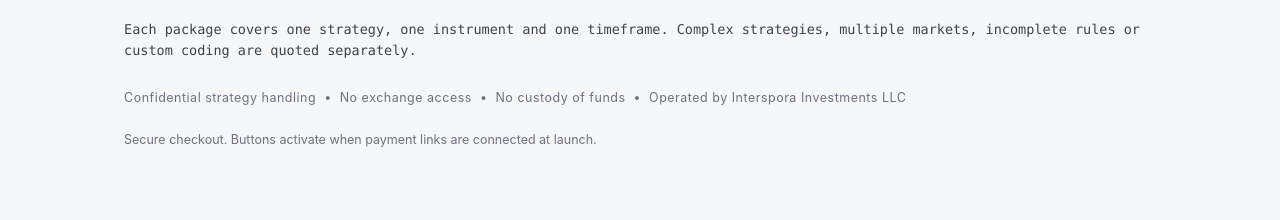
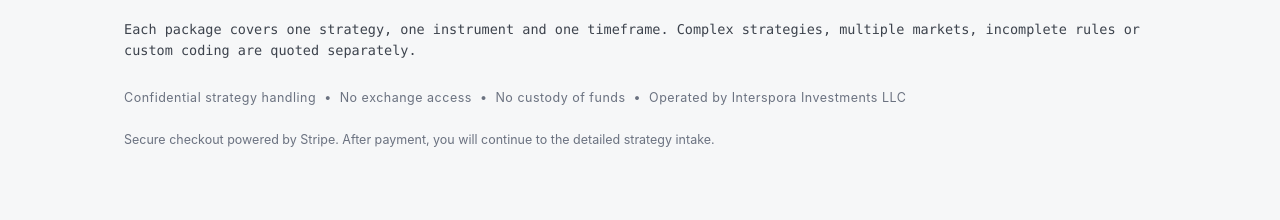
Before and after one commit to Interspora/spiractive-website, a website: page index.html in a window 1280 px wide. Shown: the part 4300-4520 px from the top of the page. Drawn offline with Linux system fonts and the light colour scheme.

Commit message:
Update live checkout guidance

```diff
--- a/index.html
+++ b/index.html
@@ -203,7 +203,7 @@
     </div>
     <p class="scope-note">Each package covers one strategy, one instrument and one timeframe. Complex strategies, multiple markets, incomplete rules or custom coding are quoted separately.</p>
     <p class="trust-line trust-line-dark">Confidential strategy handling &nbsp;•&nbsp; No exchange access &nbsp;•&nbsp; No custody of funds &nbsp;•&nbsp; Operated by Interspora Investments LLC</p>
-    <p class="payment-note" id="paymentNote">Secure checkout. Buttons activate when payment links are connected at launch.</p>
+    <p class="payment-note" id="paymentNote">Secure checkout powered by Stripe. After payment, you will continue to the detailed strategy intake.</p>
   </div>
 </section>
 
```
